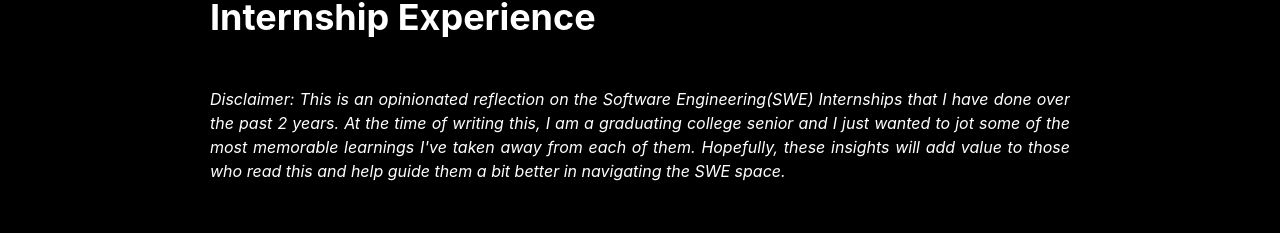
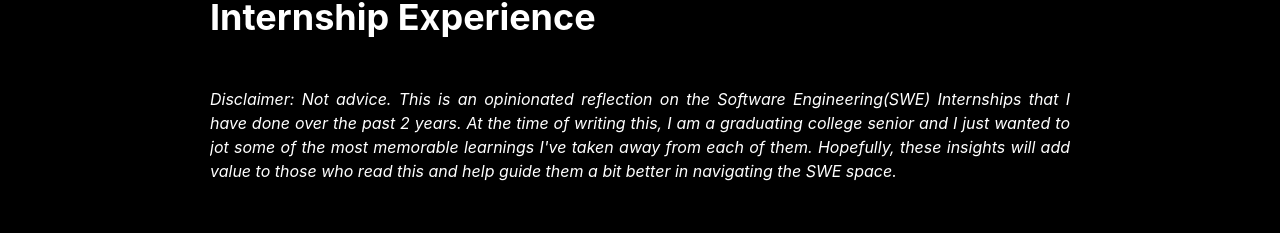
Before and after one commit to darren170999/darren170999.github.io, a React (Create React App) app in the folder my-app/: page /EngineeringBlog/Internships in a window 1280 px wide. Shown: the part 136-369 px from the top of the page. Built offline with nearby package versions, Linux system fonts and the light colour scheme; no server answers; the database is empty.

Commit message:
Update InternshipExperience.tsx

```diff
--- a/my-app/src/Main/Components/Blogs/InternshipExperience.tsx
+++ b/my-app/src/Main/Components/Blogs/InternshipExperience.tsx
@@ -21,7 +21,7 @@ function BlogInternshipExperience() {
             </Stack>
             <Stack padding={"5"} as="i">
                 <Text noOfLines={[20]} align={"justify"}>
-                Disclaimer: This is an opinionated reflection on the Software Engineering(SWE) Internships that I have done over
+                Disclaimer: Not advice. This is an opinionated reflection on the Software Engineering(SWE) Internships that I have done over
                 the past 2 years. At the time of writing this, I am a graduating college senior and I just wanted to jot
                 some of the most memorable learnings I've taken away from each of them. Hopefully, these insights will add value
                 to those who read this and help guide them a bit better in navigating the SWE space.
```
